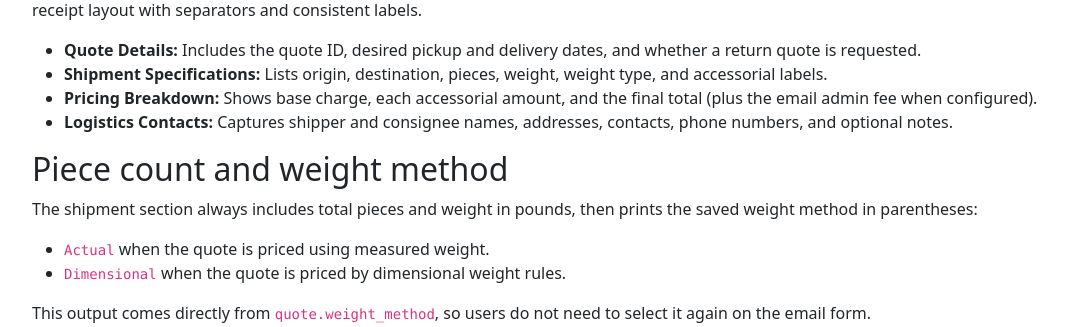
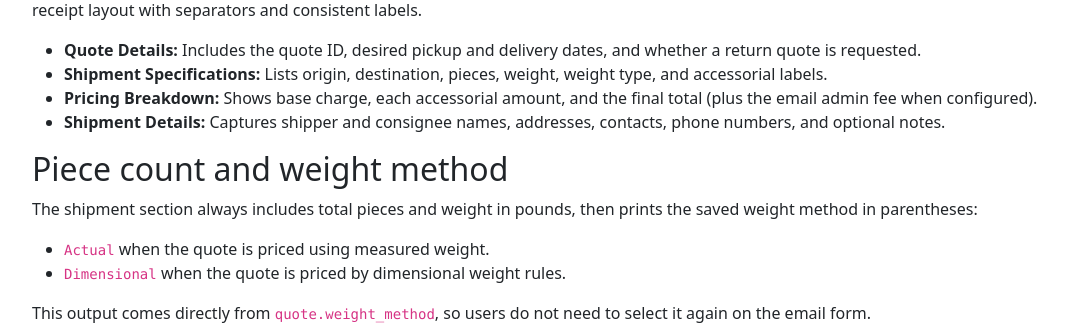
Before and after one commit to kdnye/QUOTES, a Python web app: template templates/help/emailing.html in a window 1280 px wide. Shown: the part 272-599 px from the top of the page, without its empty margins (50-1118 px from the left). Run offline with Jinja, Linux system fonts and the light colour scheme; the template is opened without the code that fills it, so the values that code supplies are empty.

Commit message:
Update logistics contacts to shipment details in email template

```diff
--- a/templates/help/emailing.html
+++ b/templates/help/emailing.html
@@ -29,7 +29,7 @@
     (plus the email admin fee when configured).
   </li>
   <li>
-    <strong>Logistics Contacts:</strong> Captures shipper and consignee names, addresses, contacts,
+    <strong>Shipment Details:</strong> Captures shipper and consignee names, addresses, contacts,
     phone numbers, and optional notes.
   </li>
 </ul>
```
